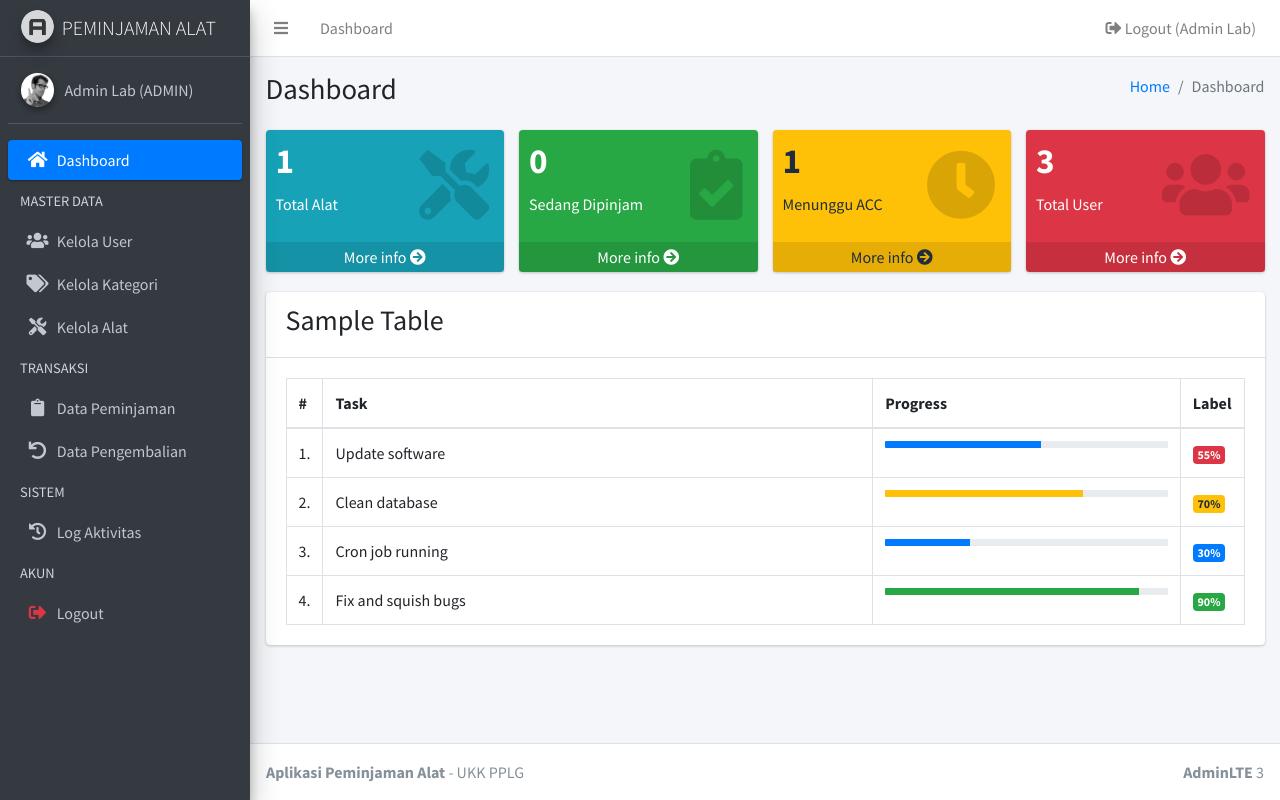
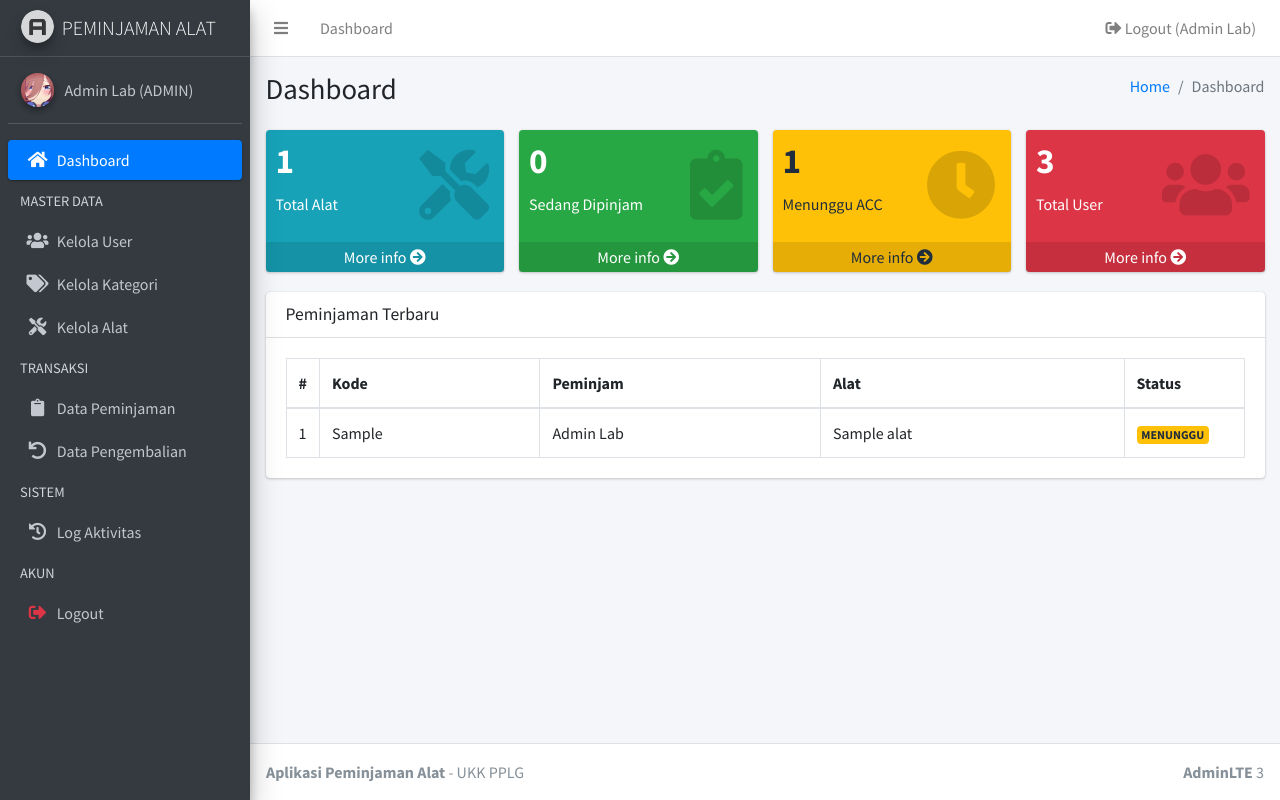
Before and after one commit to aetherlegionorganizer-cloud/UJIKOM-TRIAL, a Laravel app: page /dashboard in a window 1280 px wide. Run offline with Laravel 12, Linux system fonts and the light colour scheme; a user stored in the database is signed in; data comes from the database, SQL or seed files in the repository; tables that the repository leaves empty hold one stand-in row (values such as "Sample post"); some libraries are stand-ins or nearby versions.

Commit message:
Make Lilbro Wakeup

```diff
--- a/app/Http/Controllers/DashboardController.php
+++ b/app/Http/Controllers/DashboardController.php
@@ -45,6 +45,17 @@ class DashboardController extends Controller
                     'route' => route('user.index'),
                 ],
             ];
+
+            $tableTitle = 'Peminjaman Terbaru';
+            $tableHeaders = ['Kode', 'Peminjam', 'Alat'];
+            $tableRows = Peminjaman::with(['user', 'alat'])
+                ->latest()
+                ->limit(5)
+                ->get()
+                ->map(fn ($p) => [
+                    'cols' => [$p->kode_peminjaman, $p->user->nama ?? '-', $p->alat->nama_alat ?? '-'],
+                    'status' => $p->status,
+                ]);
         } elseif ($user->role === 'petugas') {
             $cards = [
                 [
@@ -76,6 +87,18 @@ class DashboardController extends Controller
                     'route' => route('laporan.index'),
                 ],
             ];
+
+            $tableTitle = 'Pengajuan Menunggu ACC';
+            $tableHeaders = ['Kode', 'Peminjam', 'Alat'];
+            $tableRows = Peminjaman::with(['user', 'alat'])
+                ->where('status', 'menunggu')
+                ->latest()
+                ->limit(5)
+                ->get()
+                ->map(fn ($p) => [
+                    'cols' => [$p->kode_peminjaman, $p->user->nama ?? '-', $p->alat->nama_alat ?? '-'],
+                    'status' => $p->status,
+                ]);
         } else {
             $cards = [
                 [
@@ -107,8 +130,20 @@ class DashboardController extends Controller
                     'route' => route('peminjaman.saya'),
                 ],
             ];
+
+            $tableTitle = 'Peminjaman Saya Terbaru';
+            $tableHeaders = ['Kode', 'Alat', 'Batas Kembali'];
+            $tableRows = Peminjaman::with('alat')
+                ->where('user_id', $user->id)
+                ->latest()
+                ->limit(5)
+                ->get()
+                ->map(fn ($p) => [
+                    'cols' => [$p->kode_peminjaman, $p->alat->nama_alat ?? '-', $p->tgl_kembali_rencana],
+                    'status' => $p->status,
+                ]);
         }
 
-        return view('home.dashboard', compact('cards'));
+        return view('home.dashboard', compact('cards', 'tableTitle', 'tableHeaders', 'tableRows'));
     }
 }
--- a/app/Http/Controllers/LogAktivitasController.php
+++ b/app/Http/Controllers/LogAktivitasController.php
@@ -1,11 +1,15 @@
 <?php
 
 namespace App\Http\Controllers;
+
+use App\Models\LogAktivitas;
 
 class LogAktivitasController extends Controller
 {
     public function index()
     {
-        return view('home.log.index');
+        $logs = LogAktivitas::latest()->paginate(15);
+
+        return view('home.log.index', compact('logs'));
     }
 }
--- a/resources/views/home/dashboard.blade.php
+++ b/resources/views/home/dashboard.blade.php
@@ -51,59 +51,42 @@
           <div class="col-lg-12">
             <div class="card">
               <div class="card-header">
-                        <h3>Sample Table</h3>
+                <h3 class="card-title">{{ $tableTitle }}</h3>
               </div>
               <div class="card-body">
                 <table class="table table-bordered">
                   <thead>
                     <tr>
                       <th style="width: 10px">#</th>
-                          <th>Task</th>
-                          <th>Progress</th>
-                          <th style="width: 40px">Label</th>
+                      @foreach ($tableHeaders as $th)
+                        <th>{{ $th }}</th>
+                      @endforeach
+                      <th style="width: 120px">Status</th>
                     </tr>
                   </thead>
                   <tbody>
+                    @forelse ($tableRows as $row)
+                      @php
+                        $badge = match ($row['status']) {
+                          'disetujui' => 'bg-success',
+                          'menunggu' => 'bg-warning',
+                          'selesai' => 'bg-info',
+                          'ditolak' => 'bg-danger',
+                          default => 'bg-secondary',
+                        };
+                      @endphp
                       <tr>
-                          <td>1.</td>
-                          <td>Update software</td>
-                          <td>
-                            <div class="progress progress-xs">
-                              <div class="progress-bar progress-bar-danger" style="width: 55%"></div>
-                            </div>
-                          </td>
-                          <td><span class="badge bg-danger">55%</span></td>
+                        <td>{{ $loop->iteration }}</td>
+                        @foreach ($row['cols'] as $col)
+                          <td>{{ $col }}</td>
+                        @endforeach
+                        <td><span class="badge {{ $badge }}">{{ strtoupper($row['status']) }}</span></td>
                       </tr>
+                    @empty
                       <tr>
-                          <td>2.</td>
-                          <td>Clean database</td>
-                          <td>
-                            <div class="progress progress-xs">
-                              <div class="progress-bar bg-warning" style="width: 70%"></div>
-                            </div>
-                          </td>
-                          <td><span class="badge bg-warning">70%</span></td>
+                        <td colspan="{{ count($tableHeaders) + 2 }}" class="text-center">Belum ada data.</td>
                       </tr>
-                        <tr>
-                          <td>3.</td>
-                          <td>Cron job running</td>
-                          <td>
-                            <div class="progress progress-xs progress-striped active">
-                              <div class="progress-bar bg-primary" style="width: 30%"></div>
-                            </div>
-                          </td>
-                          <td><span class="badge bg-primary">30%</span></td>
-                        </tr>
-                        <tr>
-                          <td>4.</td>
-                          <td>Fix and squish bugs</td>
-                          <td>
-                            <div class="progress progress-xs progress-striped active">
-                              <div class="progress-bar bg-success" style="width: 90%"></div>
-                            </div>
-                          </td>
-                          <td><span class="badge bg-success">90%</span></td>
-                        </tr>
+                    @endforelse
                   </tbody>
                 </table>
               </div>
--- a/resources/views/home/user/edit.blade.php
+++ b/resources/views/home/user/edit.blade.php
@@ -24,7 +24,7 @@
               <input type="text" class="form-control" value="{{ $user->username }}" disabled />
             </div>
             <div class="mb-3">
-              <label class="form-label">Password Baru (Kosongkan jika tidak diubah)</label>
+              <label class="form-label">Password Baru</label>
               <input type="password" class="form-control" name="password" />
             </div>
             <div class="mb-3">
```
Also changed, not shown: resources/views/home/log/index.blade.php (+35 -1 lines), README.md, public/assets/img/user2-160x160.jpg, public/assets/img/user21-160x160.jpg (added). Lines whose indentation alone changed are shown as unchanged.
